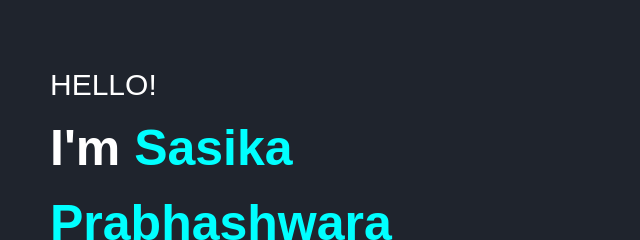
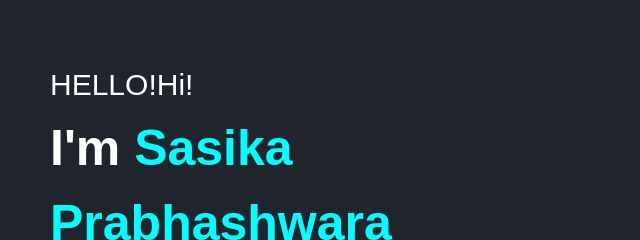
Before and after one commit to 123sasika/portfolio1, a plain HTML site: page index.html in a window 1280 px wide. Shown: the part 133-373 px from the top of the page, 0-640 px from the left. Drawn offline with nearby package versions, Linux system fonts and the light colour scheme.

Commit message:
Update index.html

```diff
--- a/index.html
+++ b/index.html
@@ -39,7 +39,7 @@
     <!-- home section design -->
     <div class="service-container1">
         <div class="home">
-            <h3 class="home2">HELLO!</a></h3>
+            <h3 class="home2">HELLO!Hi!</a></h3>
             <p class="home1">I'm <span class="home3">Sasika<br> Prabhashwara</span></p>
             <p class="home2">I am an undergraduate student <br>from Computer Science</p>
         </div>
```
